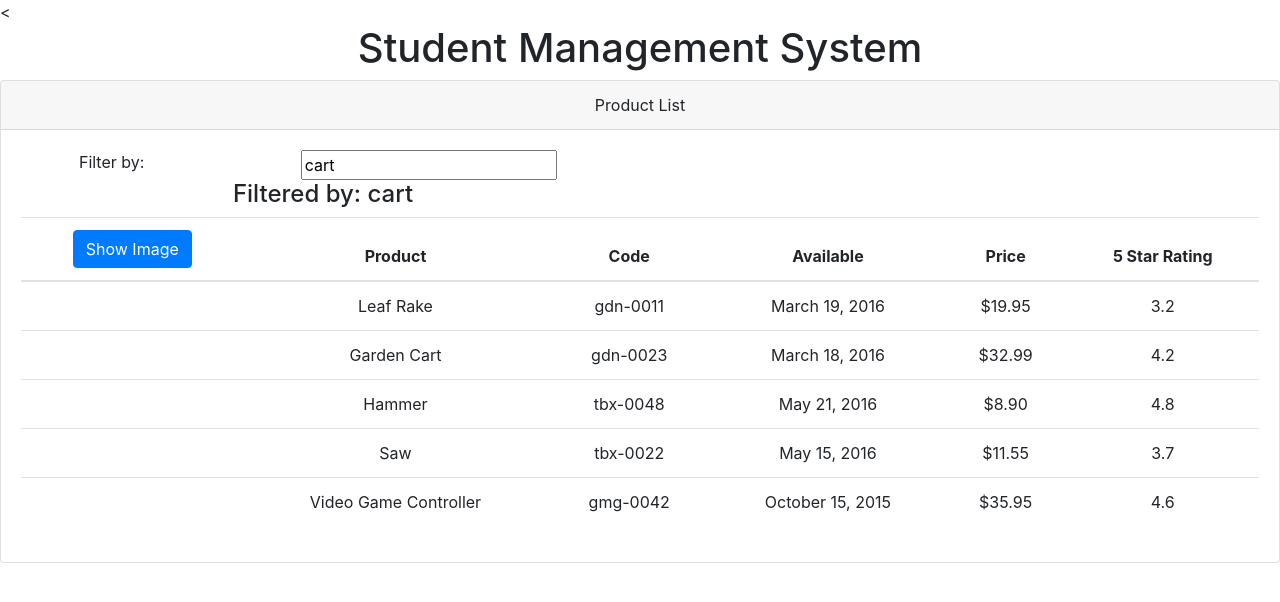
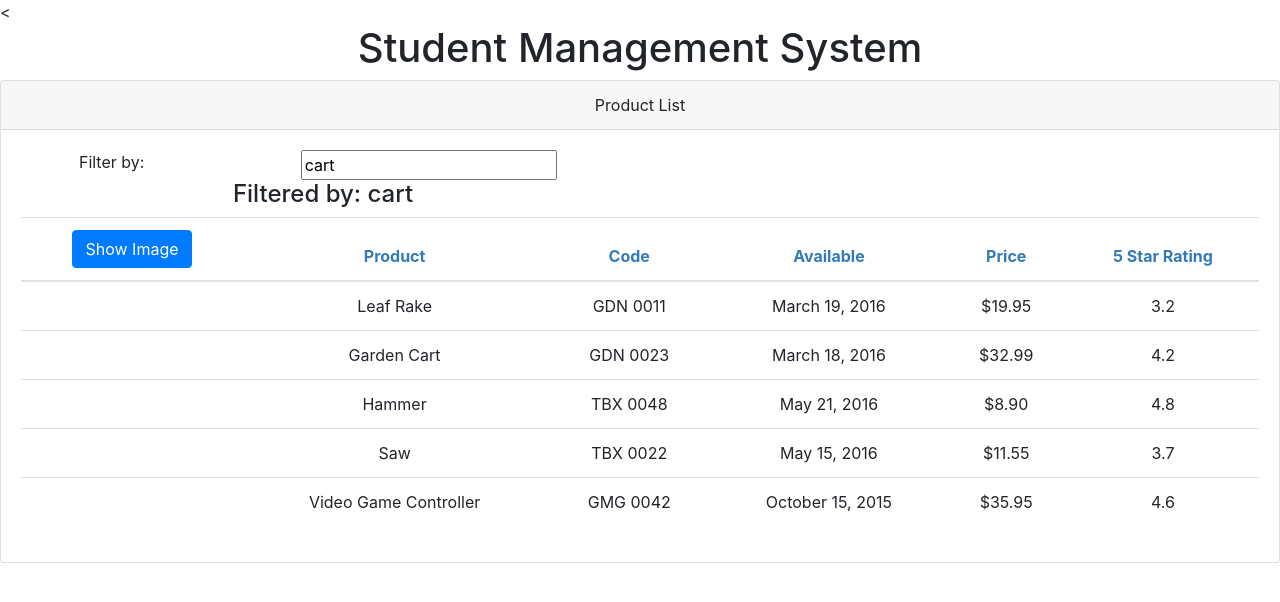
Before and after one commit to shruk/angular2App, an Angular app: page / in a window 1280 px wide. Shown: the top 602 px of the page. Built offline with nearby package versions, Linux system fonts and the light colour scheme.

Commit message:
continue to update files

```diff
--- a/src/app/app.module.ts
+++ b/src/app/app.module.ts
@@ -5,11 +5,13 @@ import {FormsModule} from '@angular/forms';
 import { AppRoutingModule } from './app-routing.module';
 import { AppComponent } from './app.component';
 import { ProductListComponent } from './products/product-list.component';
+import { ConvertToSpacesPipe } from './shared/convert-to-spaces.pipe';
 
 @NgModule({
   declarations: [//think declaration as more of relation between module and components etc.
     AppComponent,
-    ProductListComponent
+    ProductListComponent,
+    ConvertToSpacesPipe
   ],
   imports: [ //imports as more of reference between modules
     BrowserModule,
--- /dev/null
+++ b/src/app/products/product-list.component.css
@@ -0,0 +1,3 @@
+thead{
+    color:#337AB7
+}
--- a/src/app/products/product-list.component.html
+++ b/src/app/products/product-list.component.html
@@ -41,7 +41,7 @@
                             [style.margin.px]='imageMargin'/>
                         </td>
                         <td>{{product.productName}}</td>
-                        <td>{{product.productCode|lowercase}}</td>
+                        <td>{{product.productCode|convertToSpaces:'-'}}</td>
                         <td>{{product.releaseDate}}</td>
                         <td>{{product.price|currency:'USD':'symbol':'1.2-2'}}</td>
                         <td>{{product.starRating}}</td>
--- a/src/app/products/product-list.component.ts
+++ b/src/app/products/product-list.component.ts
@@ -1,17 +1,20 @@
-import { Component } from '@angular/core';
+import { Component, OnInit } from '@angular/core';
+import { IProduct } from './product';
 
 @Component({
 selector:'app-products',
-templateUrl:'./product-list.component.html'
+templateUrl:'./product-list.component.html',
+styleUrls:['./product-list.component.css']
 })
-export class ProductListComponent{
+export class ProductListComponent
+                implements OnInit{
     pageTitle:string='Product List';
     imageWidth:number=50;
     imageMargin:number=2;
     showImage:boolean=false;
     listFilter:string='cart';
 //need to populate some product infomation.
-products:any[]=[
+products:IProduct[]=[
     {
       "productId": 1,
       "productName": "Leaf Rake",
@@ -67,4 +70,8 @@ products:any[]=[
     toggleImage():void{
         this.showImage=!this.showImage;
     }
+
+    ngOnInit():void{
+        console.log("lifecycle oninit fired!");
+    }
 }
--- /dev/null
+++ b/src/app/products/product.ts
@@ -0,0 +1,30 @@
+export interface IProduct{
+    productId:number;
+    productName:string;
+    productCode:string;
+    releaseDate:string;//change to date
+    price:number;
+    description:string;
+    starRating:number;
+    imageUrl:string;
+}
+
+//methods may need in future
+export class Product implements IProduct{
+    constructor(public productId:number,
+        public productName:string,
+        public productCode:string,
+        public releaseDate:string,//change to date
+        public price:number,
+        public description:string,
+        public starRating:number,
+        public imageUrl:string){
+            //empty constructor
+        }
+
+        calculateDiscount(percent:number):number{
+            return this.price-(this.price*percent/100);
+        }
+
+
+}
--- /dev/null
+++ b/src/app/shared/convert-to-spaces.pipe.ts
@@ -0,0 +1,14 @@
+import { Pipe, PipeTransform } from '@angular/core';
+
+@Pipe({
+    name: 'convertToSpaces'
+})
+export class ConvertToSpacesPipe
+                implements PipeTransform{
+
+        transform(value:string,
+            character:string):string{
+             return value.replace(character," ");
+
+            }
+}
```
